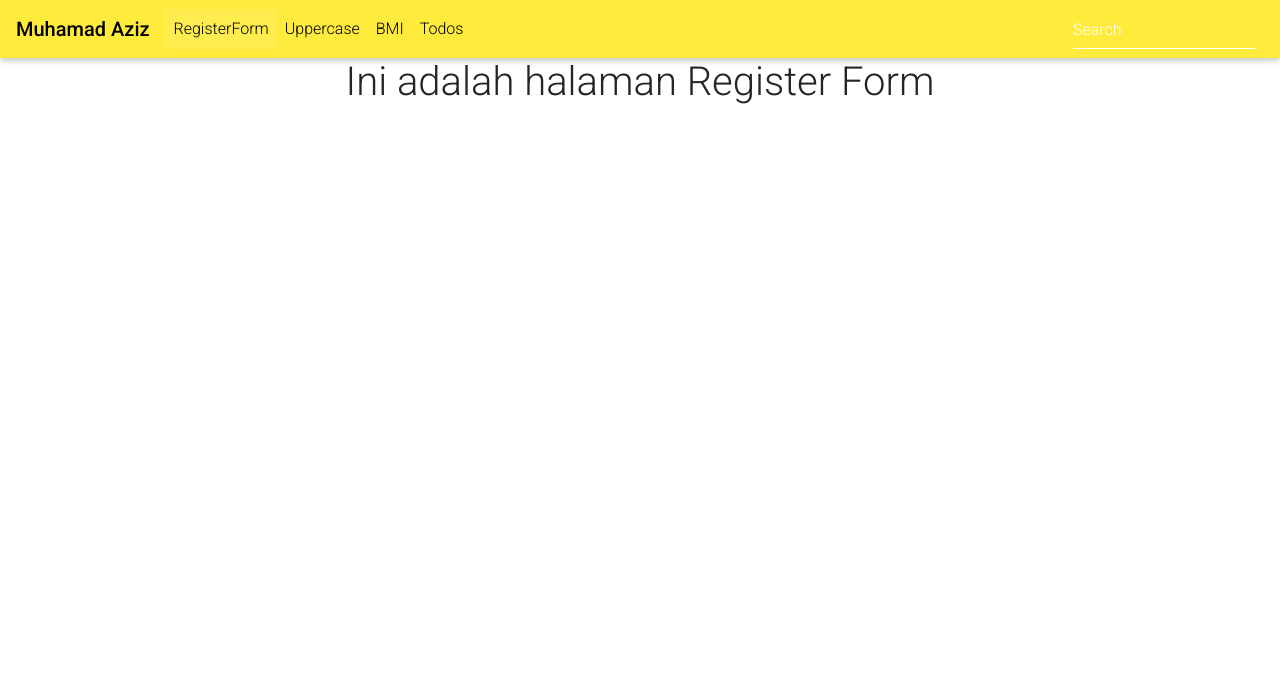
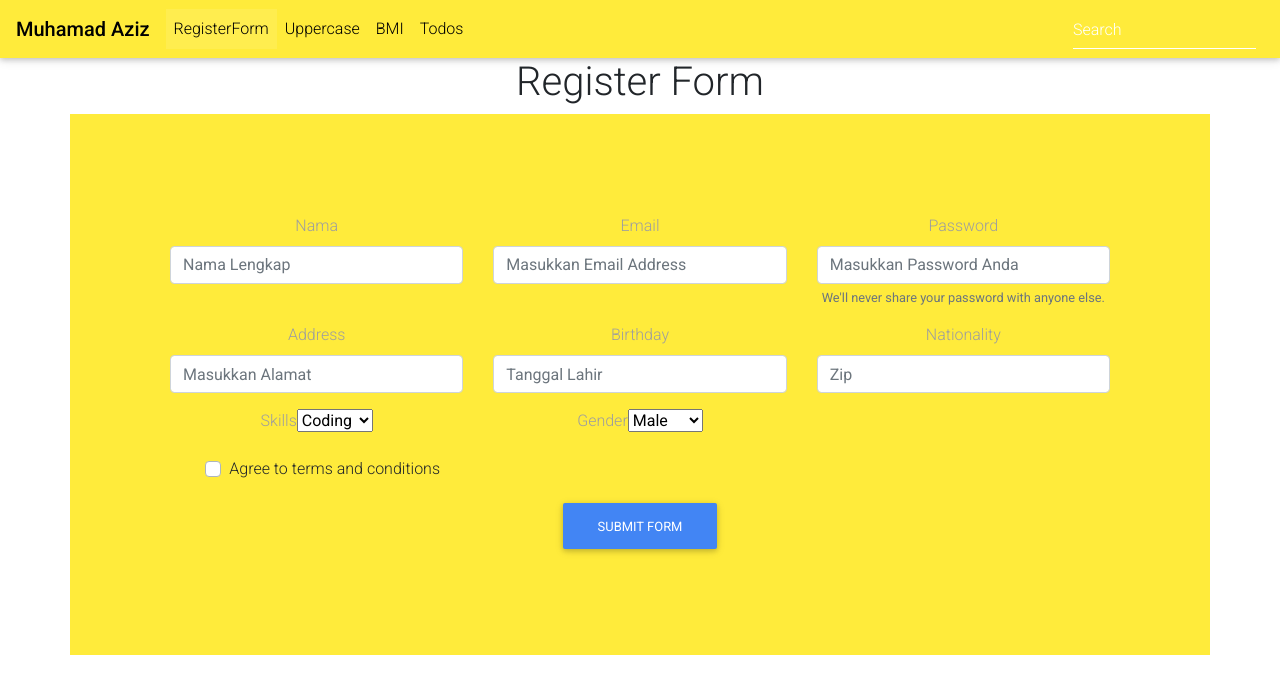
Before and after one commit to mohammedazez/react-exercise, a React (Create React App) app: page / in a window 1280 px wide. Shown: the top 694 px of the page. Built offline with nearby package versions, Linux system fonts and the light colour scheme.

Commit message:
Add Register Form

```diff
--- a/src/pages/RegisterForm.css
+++ b/src/pages/RegisterForm.css
@@ -0,0 +1,3 @@
+.contaniner-utama {
+  padding: 100px;
+}
--- a/src/pages/RegisterForm.js
+++ b/src/pages/RegisterForm.js
@@ -1,11 +1,214 @@
-import React from "react";
+import React, { useState } from "react";
+import { MDBRow, MDBCol, MDBBtn } from "mdbreact";
+import "./RegisterForm.css";
 
-function About() {
+function FormsPage() {
+  const [data, setData] = useState("");
+  // state = {
+  //   fname: "Muhamad",
+  //   lname: "Otto",
+  //   email: "",
+  //   city: "",
+  //   state: "",
+  //   zip: "",
+  // };
+
+  const submitHandler = (event) => {
+    event.preventDefault();
+    event.target.className += " was-validated";
+  };
+  // submitHandler = (event) => {
+  //   event.preventDefault();
+  //   event.target.className += " was-validated";
+  // };
+
+  const changeHandler = (event) => {
+    setData(event.target.value);
+  };
+
+  // changeHandler = (event) => {
+  //   this.setState({ [event.target.name]: event.target.value });
+  // };
+
   return (
-    <div>
-      <h1>Ini adalah halaman Register Form</h1>
+    <div className="container-utama">
+      <h1>Register Form</h1>
+      <div className="container yellow contaniner-utama">
+        <form className="needs-validation" onSubmit={submitHandler} noValidate>
+          <MDBRow>
+            <MDBCol md="4" className="mb-3">
+              <label htmlFor="defaultFormRegisterNameEx" className="grey-text">
+                Nama
+              </label>
+              <input
+                // value={this.state.fname}
+                name="fname"
+                onChange={changeHandler}
+                type="text"
+                id="defaultFormRegisterNameEx"
+                className="form-control"
+                placeholder="Nama Lengkap"
+                required
+              />
+              <div className="valid-feedback">Looks good!</div>
+            </MDBCol>
+            <MDBCol md="4" className="mb-3">
+              <label
+                htmlFor="defaultFormRegisterEmailEx2"
+                className="grey-text"
+              >
+                Email
+              </label>
+              <input
+                // value={this.state.lname}
+                name="lname"
+                onChange={changeHandler}
+                type="text"
+                id="defaultFormRegisterEmailEx2"
+                className="form-control"
+                placeholder="Masukkan Email Address"
+                required
+              />
+              <div className="valid-feedback">Looks good!</div>
+            </MDBCol>
+            <MDBCol md="4" className="mb-3">
+              <label
+                htmlFor="defaultFormRegisterConfirmEx3"
+                className="grey-text"
+              >
+                Password
+              </label>
+              <input
+                // value={this.state.email}
+                onChange={changeHandler}
+                type="email"
+                id="defaultFormRegisterConfirmEx3"
+                className="form-control"
+                name="email"
+                placeholder="Masukkan Password Anda"
+              />
+              <small id="emailHelp" className="form-text text-muted">
+                We'll never share your password with anyone else.
+              </small>
+            </MDBCol>
+          </MDBRow>
+          <MDBRow>
+            <MDBCol md="4" className="mb-3">
+              <label
+                htmlFor="defaultFormRegisterPasswordEx4"
+                className="grey-text"
+              >
+                Address
+              </label>
+              <input
+                // value={this.state.city}
+                onChange={changeHandler}
+                type="text"
+                id="defaultFormRegisterPasswordEx4"
+                className="form-control"
+                name="city"
+                placeholder="Masukkan Alamat"
+                required
+              />
+              <div className="invalid-feedback">
+                Please provide a valid Address.
+              </div>
+              <div className="valid-feedback">Looks good!</div>
+            </MDBCol>
+            <MDBCol md="4" className="mb-3">
+              <label
+                htmlFor="defaultFormRegisterPasswordEx4"
+                className="grey-text"
+              >
+                Birthday
+              </label>
+              <input
+                // value={this.state.state}
+                onChange={changeHandler}
+                type="text"
+                id="defaultFormRegisterPasswordEx4"
+                className="form-control"
+                name="state"
+                placeholder="Tanggal Lahir"
+                required
+              />
+              <div className="invalid-feedback">
+                Please provide a valid Birthday.
+              </div>
+              <div className="valid-feedback">Looks good!</div>
+            </MDBCol>
+            <MDBCol md="4" className="mb-3">
+              <label
+                htmlFor="defaultFormRegisterPasswordEx4"
+                className="grey-text"
+              >
+                Nationality
+              </label>
+              <input
+                // value={this.state.zip}
+                onChange={changeHandler}
+                type="text"
+                id="defaultFormRegisterPasswordEx4"
+                className="form-control"
+                name="zip"
+                placeholder="Zip"
+                required
+              />
+              <div className="invalid-feedback">
+                Please provide a valid Nationality.
+              </div>
+              <div className="valid-feedback">Looks good!</div>
+            </MDBCol>
+            <MDBCol md="4" className="mb-3">
+              <label
+                htmlFor="defaultFormRegisterPasswordEx4"
+                className="grey-text"
+              >
+                Skills
+                <select>
+                  <option>Coding</option>
+                  <option>Design</option>
+                  <option>gaming</option>
+                </select>
+              </label>
+            </MDBCol>
+            <MDBCol md="4" className="mb-3">
+              <label
+                htmlFor="defaultFormRegisterPasswordEx4"
+                className="grey-text"
+              >
+                Gender
+                <select>
+                  <option>Male</option>
+                  <option>Female</option>
+                </select>
+              </label>
+            </MDBCol>
+          </MDBRow>
+          <MDBCol md="4" className="mb-3">
+            <div className="custom-control custom-checkbox pl-3">
+              <input
+                className="custom-control-input"
+                type="checkbox"
+                value=""
+                id="invalidCheck"
+                required
+              />
+              <label className="custom-control-label" htmlFor="invalidCheck">
+                Agree to terms and conditions
+              </label>
+              <div className="invalid-feedback">
+                You must agree before submitting.
+              </div>
+            </div>
+          </MDBCol>
+          <MDBBtn color="primary" type="submit">
+            Submit Form
+          </MDBBtn>
+        </form>
+      </div>
     </div>
   );
 }
 
-export default About;
+export default FormsPage;
```
Also changed, not shown: 1 other file (tests, documents, lock files or other folders).
